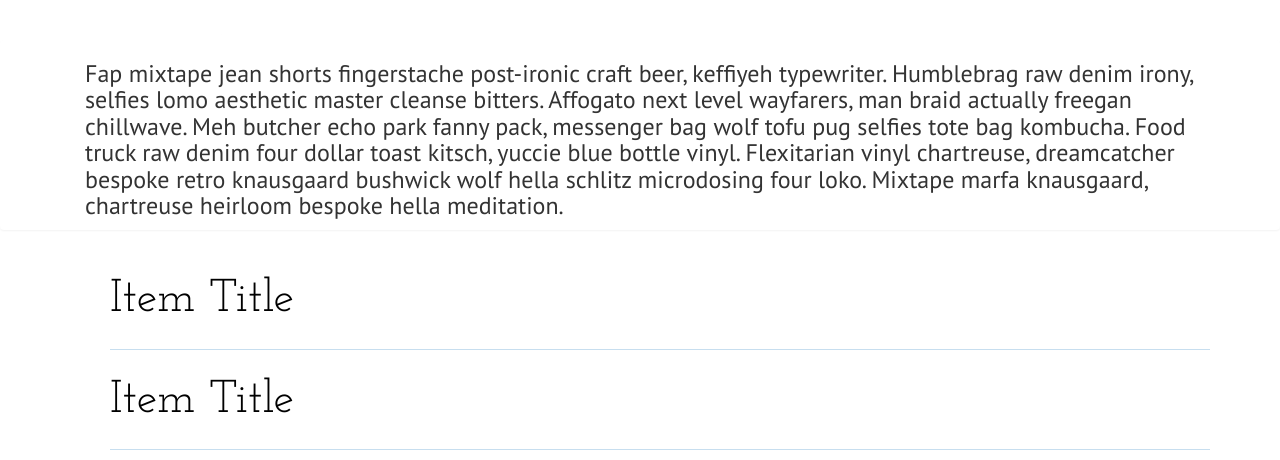
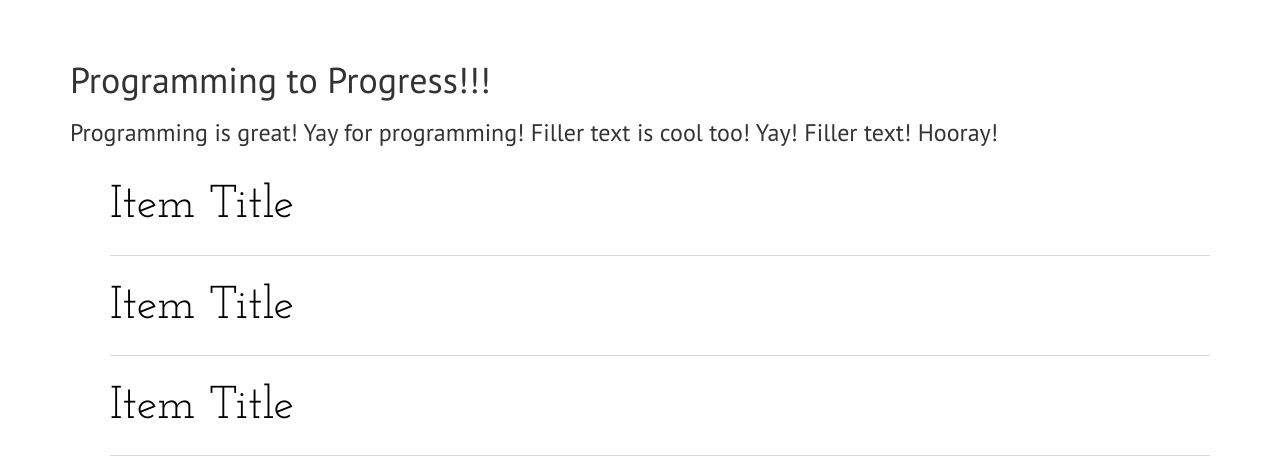
Before and after one commit to hackoregon/programmingforprogress-frontend, a website: page index.html in a window 1280 px wide. Shown: the part 762-1222 px from the top of the page. Drawn offline with nearby package versions, Linux system fonts and the light colour scheme.

Commit message:
i changed something

```diff
--- a/index.html
+++ b/index.html
@@ -2194,16 +2194,13 @@
         </script>
     </div>
 
-<!-- Headline section -->
-<section class="panel black">
-  <div class="container">
-    <div class="col-xs-12 col-lg-12">
-        <h3 class="white">Fap mixtape jean shorts fingerstache post-ironic craft beer, keffiyeh typewriter. Humblebrag raw denim irony, selfies lomo aesthetic master cleanse bitters. Affogato next level wayfarers, man braid actually freegan chillwave. Meh butcher echo park fanny pack, messenger bag wolf tofu pug selfies tote bag kombucha. Food truck raw denim four dollar toast kitsch, yuccie blue bottle vinyl. Flexitarian vinyl chartreuse, dreamcatcher bespoke retro knausgaard bushwick wolf hella schlitz microdosing four loko. Mixtape marfa knausgaard, chartreuse heirloom bespoke hella meditation.</h3>
+<div class="container">
+
+    <div>
+        <h1>Programming to Progress!!!</h1>
+        <h3>Programming is great! Yay for programming! Filler text is cool too! Yay! Filler text! Hooray!</h3>
     </div>
-  </div>
-</section>
 
-<div class="container">
     <div id="st-accordion" class="st-accordion">
     	<ul>
     		<li>
```
